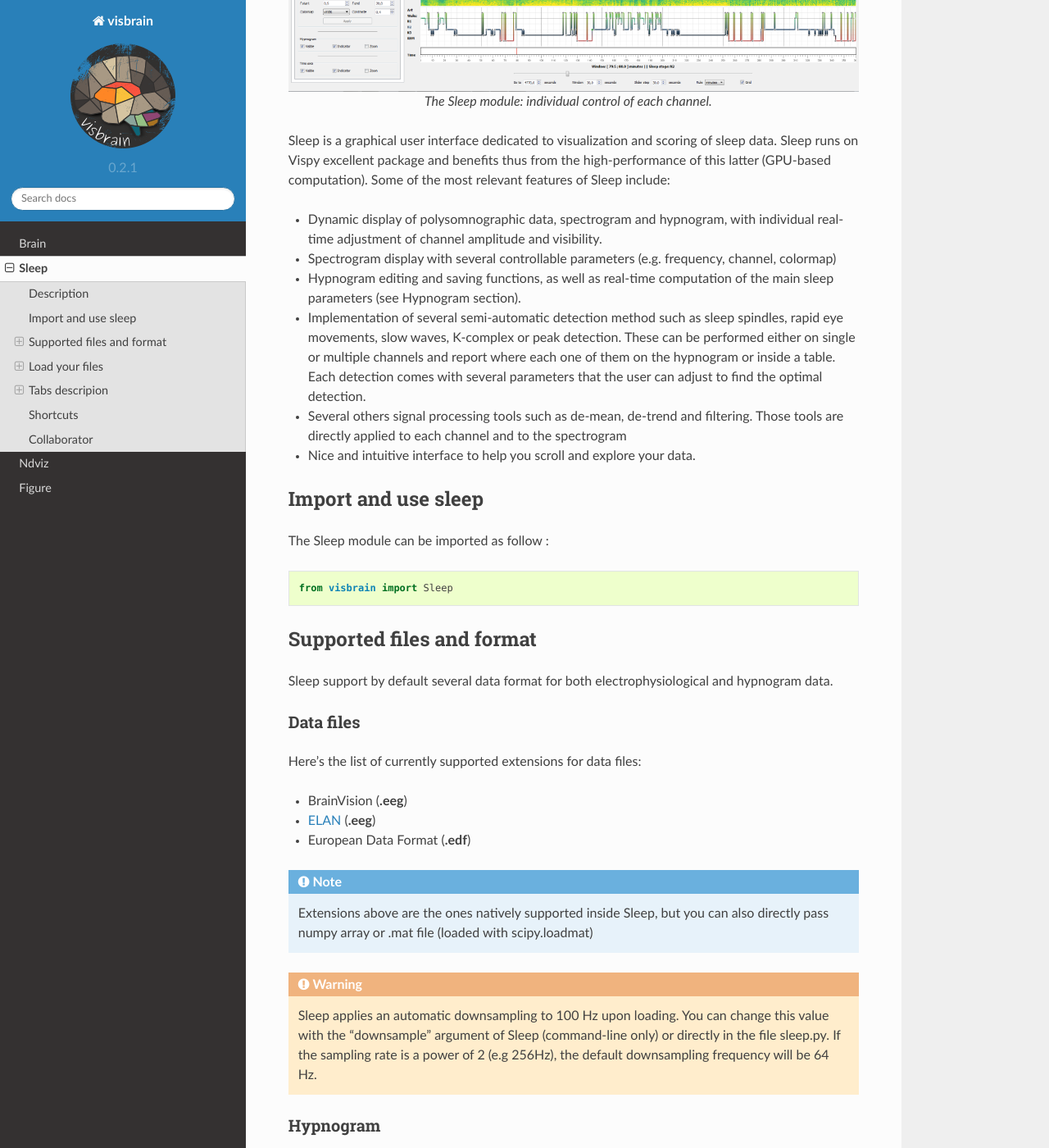
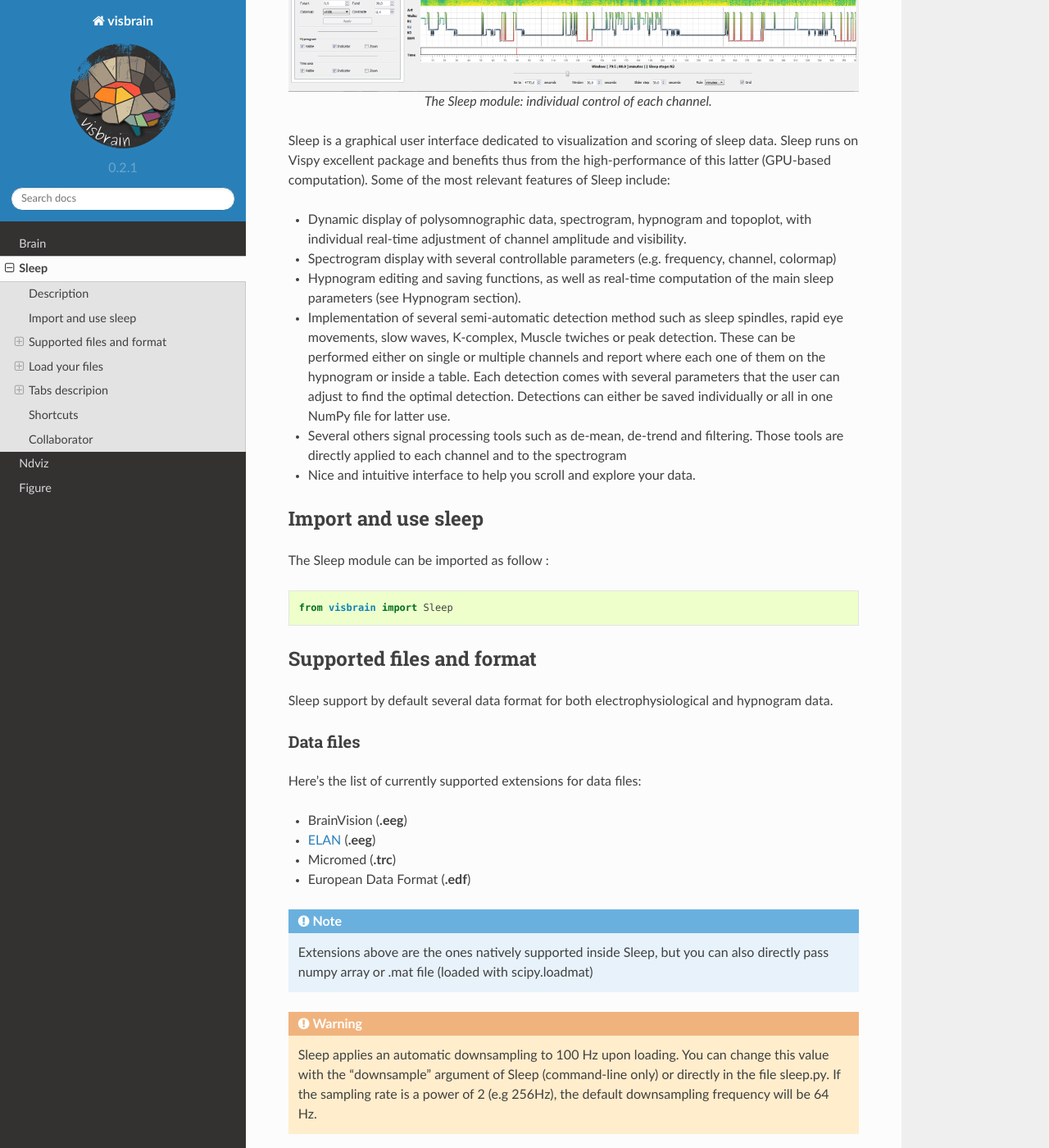
Before and after one commit to EtienneCmb/visbrain, a Sphinx documentation site: the page built from docs/sleep.rst, in a window 1280 px wide and 1400 px high, scrolled down 781 px. Shown: the whole window at 82% size. Built offline with Sphinx 7.4.7 and the Read the Docs theme 2.0.0, drawn with Linux system fonts in a browser that asks for light colours.

Commit message:
Doc update

```diff
--- a/docs/index.rst
+++ b/docs/index.rst
@@ -38,6 +38,7 @@ What's new?
   * Sleep
 
     * Load .trc files (Micromed)
+    * New *Muscle twiches* detection
     * Dections improvements and better GUI integrations
     * Import / export all detections for latter use
     * Fix detections after bipolarization
--- a/docs/sleep.rst
+++ b/docs/sleep.rst
@@ -16,10 +16,10 @@ Description
 
 Sleep is a graphical user interface dedicated to visualization and scoring of sleep data. Sleep runs on Vispy excellent package and benefits thus from the high-performance of this latter (GPU-based computation). Some of the most relevant features of Sleep include:
 
-* Dynamic display of polysomnographic data, spectrogram and hypnogram, with individual real-time adjustment of channel amplitude and visibility.
+* Dynamic display of polysomnographic data, spectrogram, hypnogram and topoplot, with individual real-time adjustment of channel amplitude and visibility.
 * Spectrogram display with several controllable parameters (e.g. frequency, channel, colormap)
 * Hypnogram editing and saving functions, as well as real-time computation of the main sleep parameters (see Hypnogram section).
-* Implementation of several semi-automatic detection method such as sleep spindles, rapid eye movements, slow waves, K-complex or peak detection. These can be performed either on single or multiple channels and report where each one of them on the hypnogram or inside a table. Each detection comes with several parameters that the user can adjust to find the optimal detection.
+* Implementation of several semi-automatic detection method such as sleep spindles, rapid eye movements, slow waves, K-complex, Muscle twiches or peak detection. These can be performed either on single or multiple channels and report where each one of them on the hypnogram or inside a table. Each detection comes with several parameters that the user can adjust to find the optimal detection. Detections can either be saved individually or all in one NumPy file for latter use.
 * Several others signal processing tools such as de-mean, de-trend and filtering. Those tools are directly applied to each channel and to the spectrogram
 * Nice and intuitive interface to help you scroll and explore your data.
 
@@ -45,6 +45,7 @@ Here’s the list of currently supported extensions for data files:
 
 * BrainVision (**.eeg**)
 * `ELAN <http://elan.lyon.inserm.fr>`_ (**.eeg**)
+* Micromed (**.trc**)
 * European Data Format (**.edf**)
 
 .. note::
```
Also changed, not shown: README.md (+5 -2 lines).
